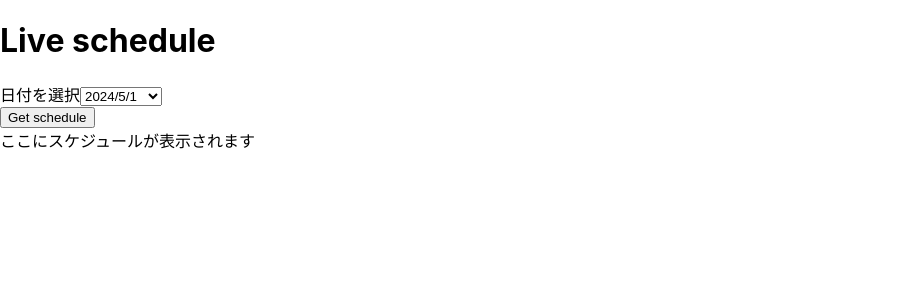
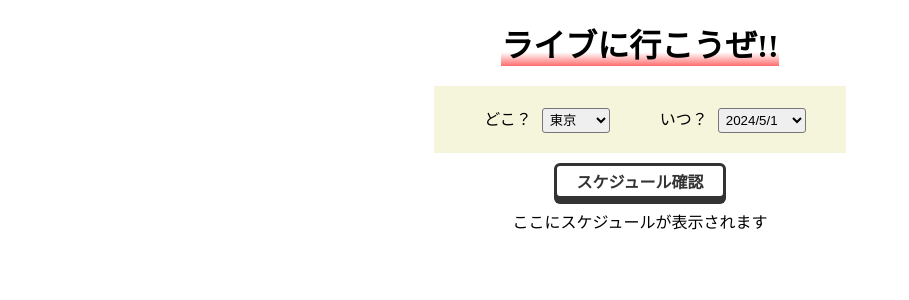
Before and after one commit to midorigameee/ScrapingLive, a React (Create React App) app in the folder simple-react-app/: page / in a window 1280 px wide. Shown: the top 300 px of the page, without its empty margins (0-909 px from the left). Built offline with nearby package versions, Linux system fonts and the light colour scheme; a web font is replaced by a local one.

Commit message:
Reactコンポーネントの構成を修正

```diff
--- a/simple-react-app/src/App.jsx
+++ b/simple-react-app/src/App.jsx
@@ -2,6 +2,7 @@ import { useEffect, useState } from "react";
 import { getLiveSchedule } from "./utils/getLiveSchedule";
 import { SelectOptions } from "./components/SelectOptions";
 import { Title } from "./components/Title";
+import styles from "./cssModule/App.module.css";
 
 function App() {
   let [info, setInfo] = useState({});
@@ -54,7 +55,7 @@ function App() {
         <div>イベント名：{info.title}</div>
       </div>
     ) : (
-      "スケジュールがありません"
+      "データがありません"
     );
   };
 
@@ -62,12 +63,17 @@ function App() {
   const endDate = new Date(2024, 5, 31);
 
   return (
-    <>
+    <div className={styles.AppStyle}>
       <Title />
       <SelectOptions startDate={startDate} endDate={endDate} />
-      <button onClick={() => setCount((prev) => prev + 1)}>Get schedule</button>
+      <button
+        className={styles.ButtonStyle}
+        onClick={() => setCount((prev) => prev + 1)}
+      >
+        スケジュール確認
+      </button>
       <div>{visible ? viewJson() : "ここにスケジュールが表示されます"}</div>
-    </>
+    </div>
   );
 }
 
--- a/simple-react-app/src/components/SelectOptions.jsx
+++ b/simple-react-app/src/components/SelectOptions.jsx
@@ -1,3 +1,5 @@
+import styles from "../cssModule/SelectOptions.module.css";
+
 export function SelectOptions(props) {
   const { startDate, endDate } = props;
 
@@ -16,8 +18,17 @@ export function SelectOptions(props) {
   const dateList = createDateList();
 
   return (
-    <div>
-      <label for="selectedDate">日付を選択</label>
+    <div className={styles.SelectOptionsContainer}>
+      <div className={styles.SelectOptionsBox}>
+        <label for="selectedArea">どこ？</label>
+        <select id="selectedArea">
+          <option value="tokyo">東京</option>
+          <option value="nagoya">名古屋</option>
+          <option value="osaka">大阪</option>
+        </select>
+      </div>
+      <div className={styles.SelectOptionsBox}>
+        <label for="selectedDate">いつ？</label>
         <select id="selectedDate">
           {dateList.map((date) => {
             return (
@@ -28,5 +39,6 @@ export function SelectOptions(props) {
           })}
         </select>
       </div>
+    </div>
   );
 }
--- a/simple-react-app/src/components/Title.jsx
+++ b/simple-react-app/src/components/Title.jsx
@@ -1,3 +1,9 @@
+import styles from "../cssModule/Title.module.css";
+
 export function Title() {
-  return <h1>Live schedule</h1>;
+  return (
+    <h1 className={styles.TitleStyle}>
+      <div className={styles.TitleLine}>ライブに行こうぜ!!</div>
+    </h1>
+  );
 }
```
Lines whose indentation alone changed are shown as unchanged.
